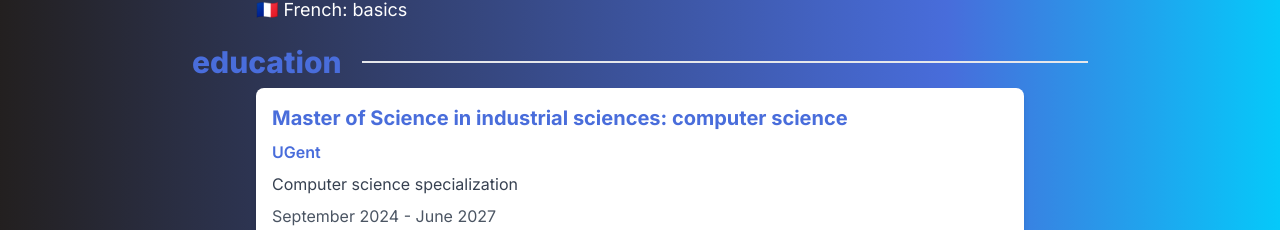
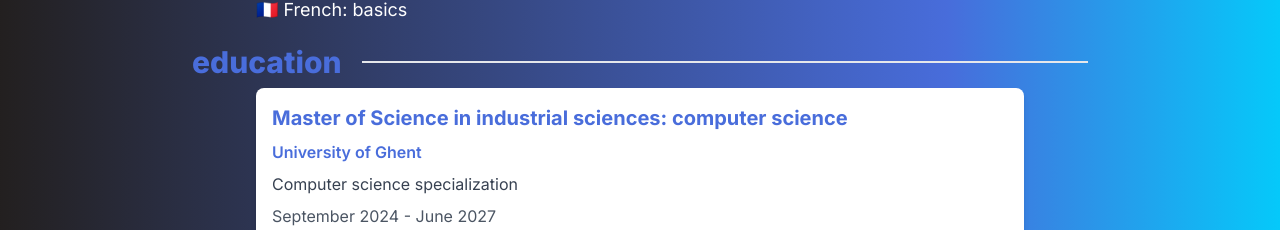
Before and after one commit to JasperLefever/portfolio, a React (Vite) app: page / in a window 1280 px wide. Shown: the part 1455-1685 px from the top of the page. Built offline with nearby package versions, Linux system fonts and the light colour scheme.

Commit message:
changed school name

```diff
--- a/src/degrees.ts
+++ b/src/degrees.ts
@@ -9,7 +9,7 @@
 export const degrees: Degree[] = [
   {
     title: "Master of Science in industrial sciences: computer science",
-    school: "UGent",
+    school: "University of Ghent",
     description: "Computer science specialization",
     startDate: { month: "September", year: 2024 },
     endDate: { month: "June", year: 2027 },
```
